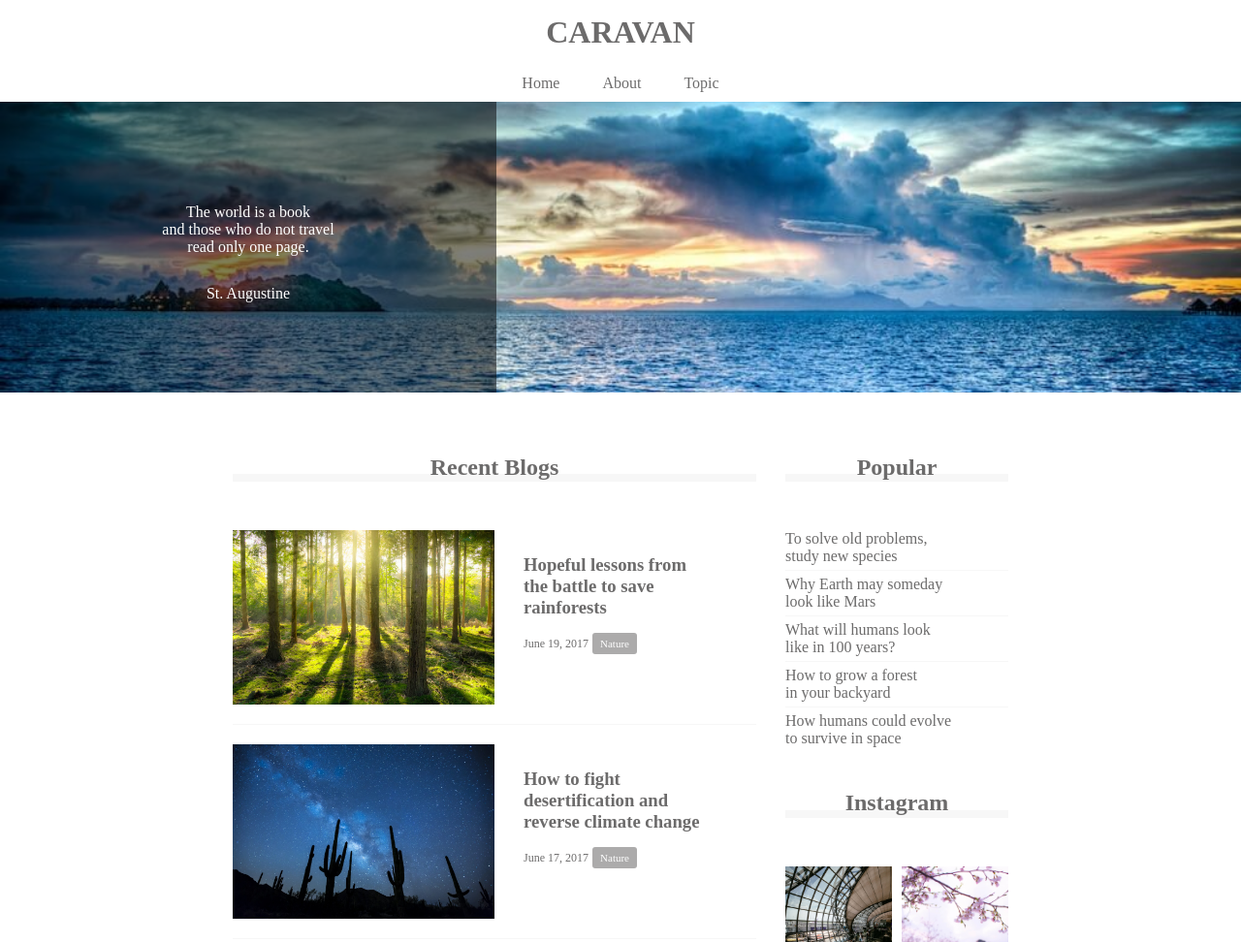
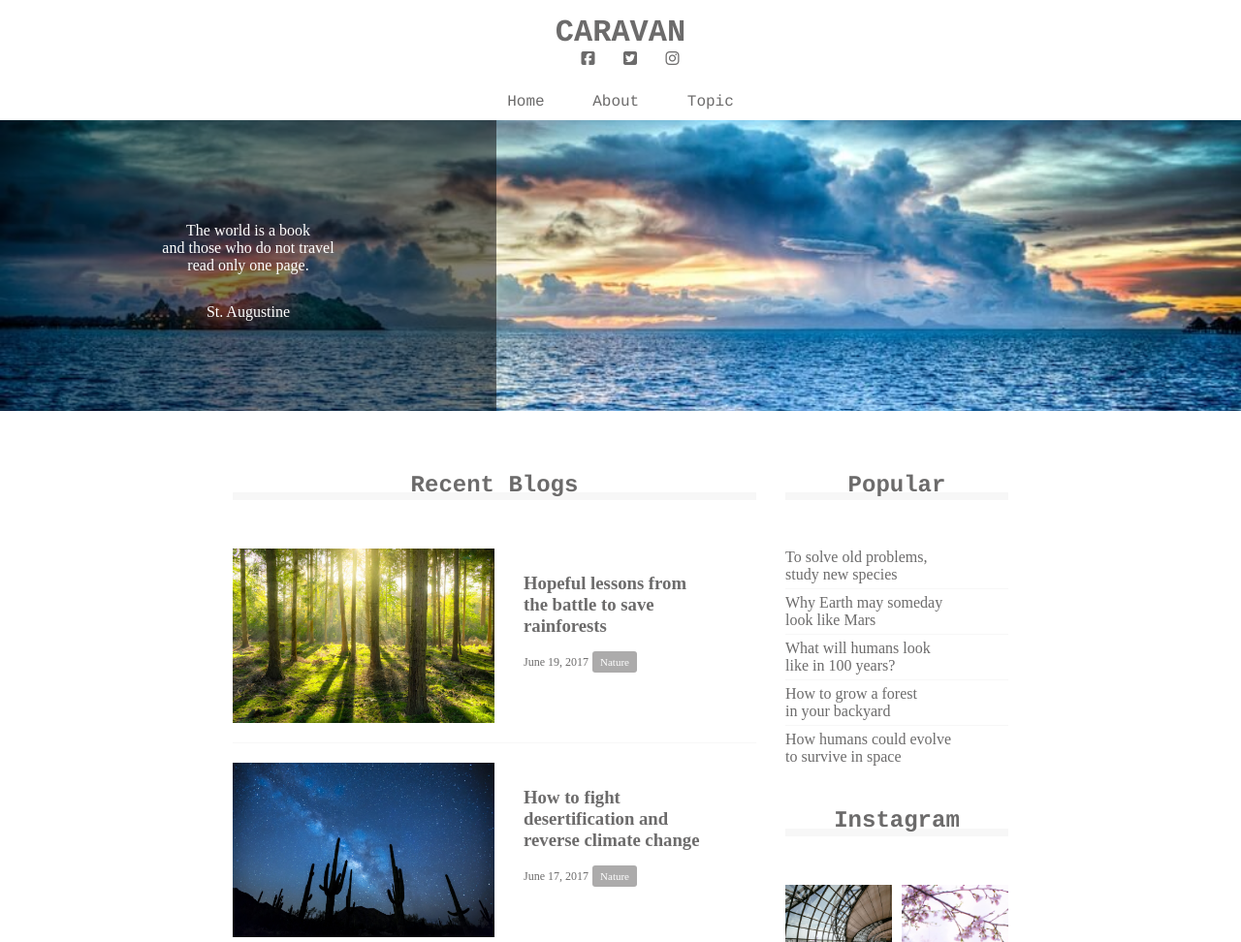
Before and after one commit to hahumanhugou/sample, a plain HTML site: page caravan/index.html in a window 1280 px wide. Shown: the top 972 px of the page at 97% size. Drawn offline with Linux system fonts and the light colour scheme.

Commit message:
[Finish]1-9-1

```diff
--- /dev/null
+++ b/1-9/1-9-1.css
@@ -0,0 +1,9 @@
+.position{
+  position: absolute; /* headerの左上を基準に絶対位置で指定する */
+  top: 100px;
+  right: 40px;
+}
+.fab{
+
+  font-size: 32px;
+}
--- a/caravan/index.html
+++ b/caravan/index.html
@@ -2,6 +2,7 @@
 <html lang="ja">
   <head>
     <meta charset="UTF-8" />
+     <script src="https://kit.fontawesome.com/13adee6c96.js" crossorigin="anonymous"></script>
     <!-- CSSファイルの読み込み -->
     <link rel="stylesheet" href="style.css" />
     <title>CARAVAN</title>
@@ -15,6 +16,11 @@
           CARAVAN
         </a>
       </h1>
+       <div class="social">
+          <i class="fab fa-facebook-square"></i>
+          <i class="fab fa-twitter-square"></i>
+          <i class="fab fa-instagram"></i>
+       </div>
     </header>
 
     <!-- navigation -->
--- a/caravan/style.css
+++ b/caravan/style.css
@@ -10,13 +10,21 @@ a {
   text-decoration: none;
 }
 
+header,nav,h2,main-visual,footer{
+  font-family: Chalkduster,"Bradley Hand",Courier,"Segoe Print",sans-serif;
+}
 header {
   width: 90%; /* 横幅90% */
   padding: 15px 0;
   margin: 0 auto;
   text-align: center;
+  position: relative;
 }
 
+.social i{
+  display: inline-block;
+  margin-left: 20px;
+}
 header .heading {
   /* headerタグ内のheadingクラスにのみ反映される */
   font-size: 32px;
```
Also changed, not shown: 1-9/1-9-1.html (added, +20 -0 lines).
